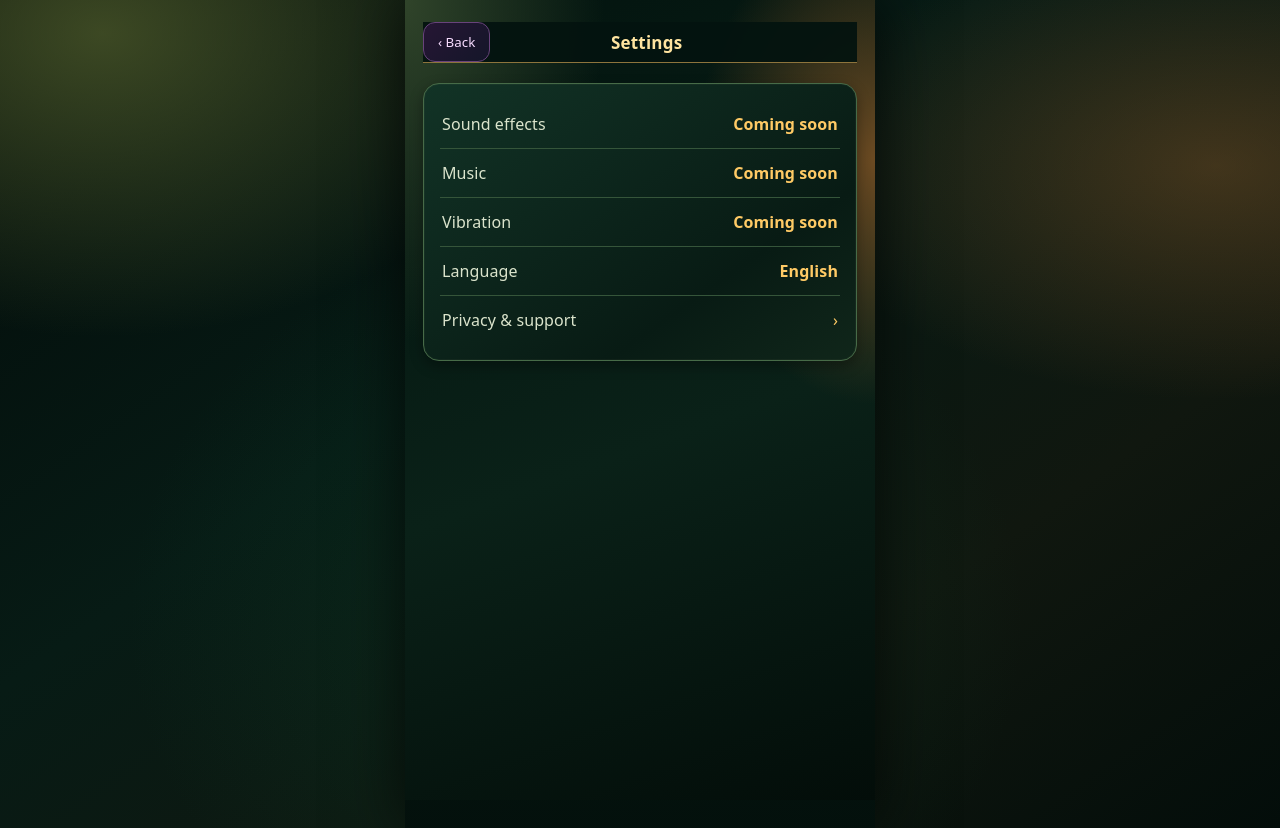
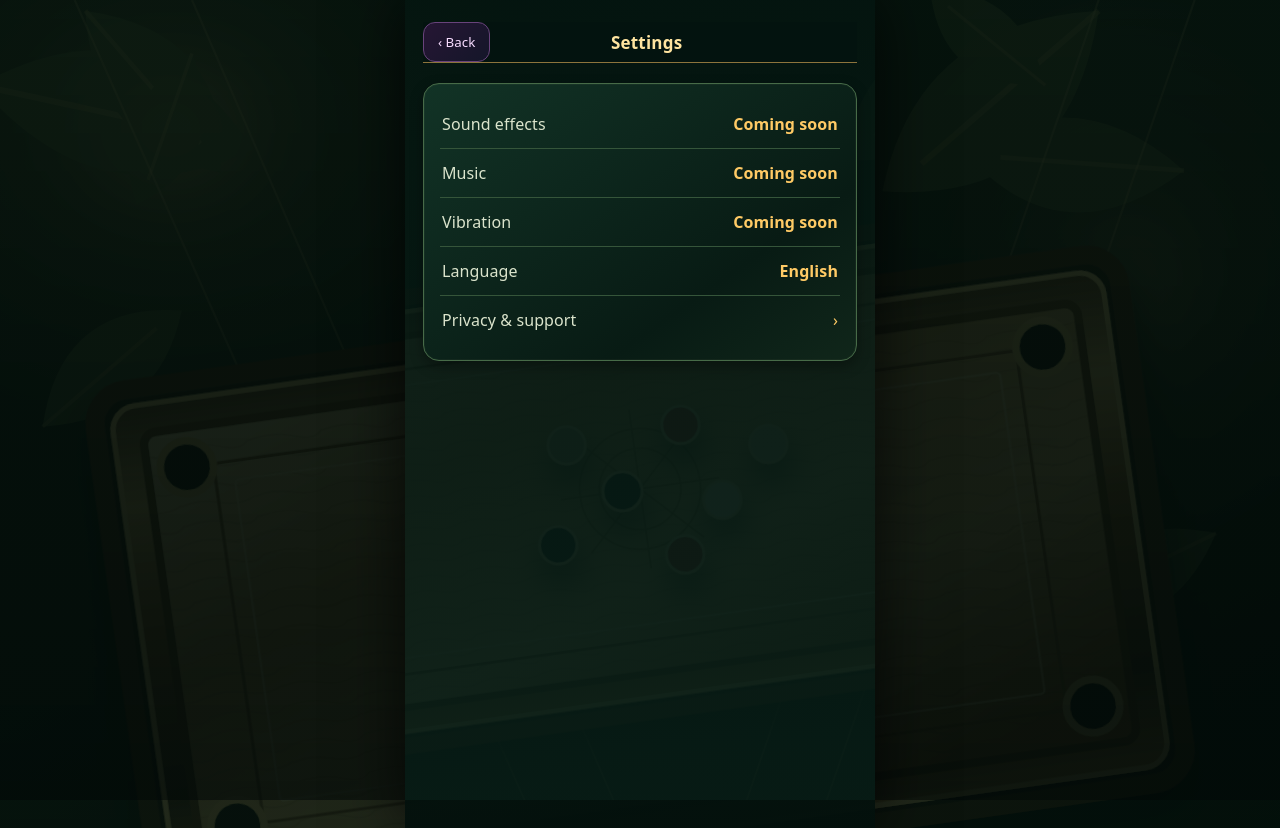
Before and after one commit to qless0218-cmd/strikerz, a website: page public/index.html in a window 1280 px wide. Both pictures are taken after a click on the button "Settings". Drawn offline with Linux system fonts and the light colour scheme.

Commit message:
ui: integrate forest carrom artwork across app screens

```diff
--- a/public/index.html
+++ b/public/index.html
@@ -445,6 +445,14 @@ body:before{content:"";position:fixed;inset:0;pointer-events:none;z-index:-1;opa
 .profile-stats{background:linear-gradient(120deg,#123225,#081b14)!important;border-color:#426544!important}
 .achievement-row span{border-color:#d6b04e!important;background:radial-gradient(circle,#31502c,#0b2117)!important}
 @media(max-width:370px){.promo-copy strong{font-size:23px!important}}
+
+/* Asset-backed scene integration: use the original illustrated forest/carrom artwork in real app surfaces. */
+body{background-image:linear-gradient(180deg,#03100bd9,#020b08ee),url('/assets/forest-carrom-scene.svg')!important;background-size:cover,cover!important;background-position:center,center!important;background-attachment:fixed,fixed!important}
+.shell{background:linear-gradient(180deg,#03140ff2 0%,#061b14eF 45%,#03100cf5 100%)!important}
+.promo-banner{background-image:linear-gradient(90deg,#07140de8 0%,#0a1a10bd 42%,#07140d15 100%),url('/assets/forest-carrom-scene.svg')!important;background-size:cover,cover!important;background-position:center,58% 43%!important}
+.promo-mini-board{background-image:url('/assets/forest-carrom-scene.svg')!important;background-size:cover!important;background-position:67% 56%!important}
+#gameView .board-wrap{background-image:linear-gradient(#00000005,#00000005),url('/assets/forest-carrom-scene.svg')!important;background-size:cover!important;background-position:center 64%!important}
+.screen-overlay{background-image:linear-gradient(180deg,#03140ff0,#071b15f2),url('/assets/forest-carrom-scene.svg')!important;background-size:cover!important;background-position:center!important;background-attachment:fixed!important}
 </style></head><body><main class="shell">
 <header class="top"><div class="brand"><div class="logo">S</div><div><h1>STRIKERZ</h1><div class="tag">AIM · STRIKE · CONQUER</div></div></div><div class="pill">GAMEPLAY<br>UPDATE 0.3.0</div></header>
 <section id="homeView">
```
